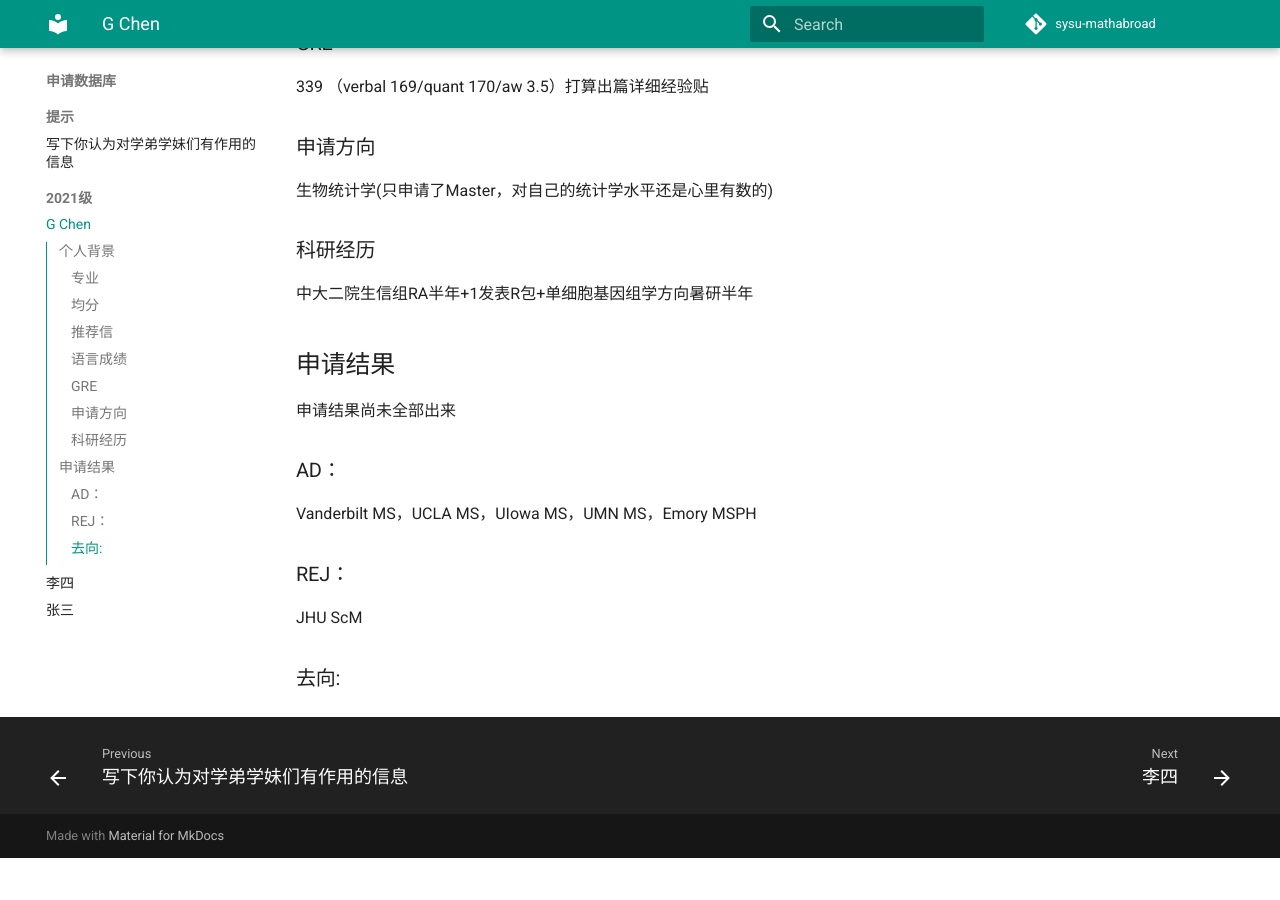
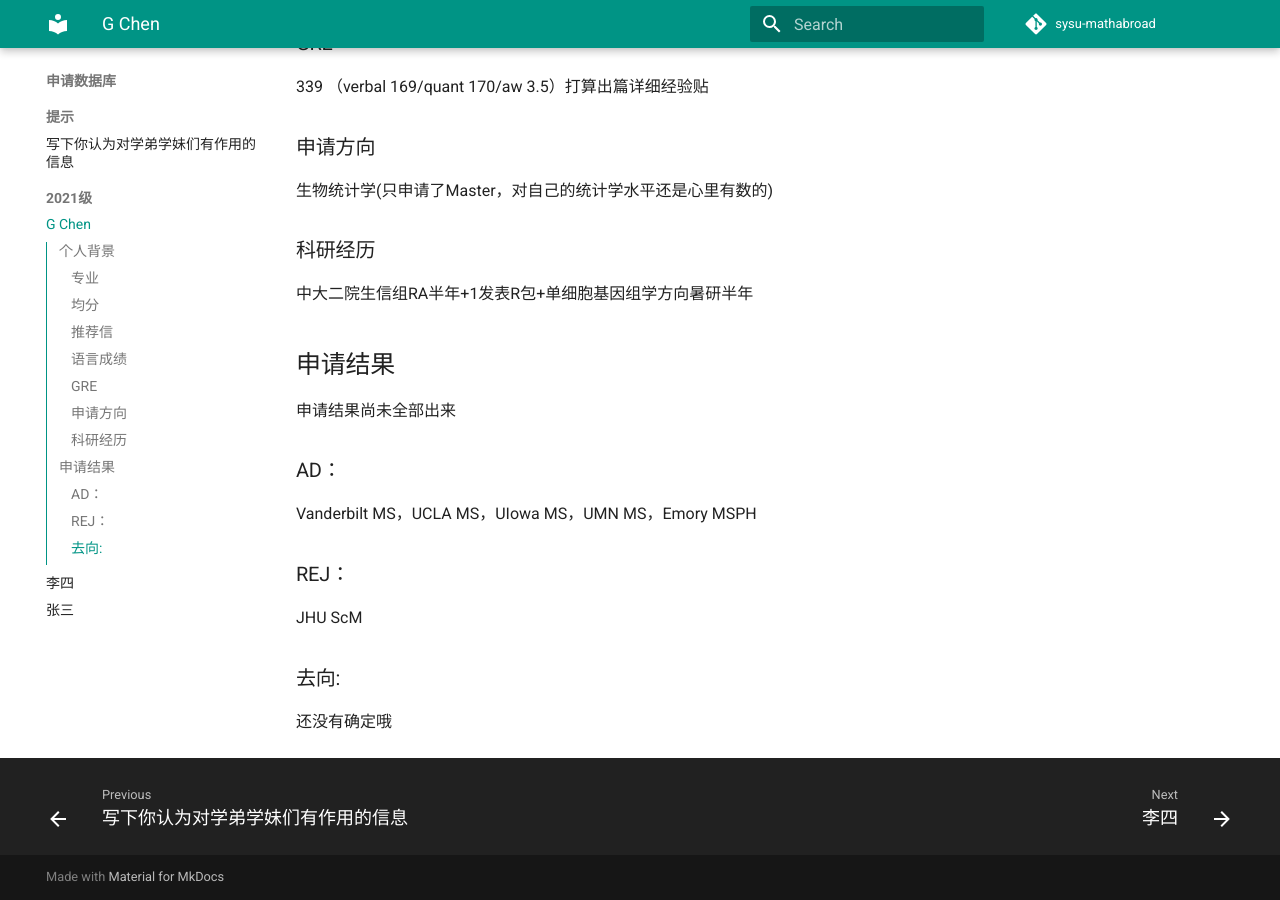
Before and after one commit to guanruchen03/SYSU-mathabroad, an MkDocs documentation site: the page built from docs/gchen.md, in a window 1280 px wide and 900 px high, scrolled down 665 px. Built offline with MkDocs 1.6.1 and Material for MkDocs 9.7.7, drawn with Linux system fonts in a browser that asks for light colours; comment, search, counter and statistics services are not loaded; before the commit the page ends 1523 px from its top, so only the background shows below that.

Commit message:
update gchen

```diff
--- a/docs/gchen.md
+++ b/docs/gchen.md
@@ -23,3 +23,4 @@ Vanderbilt MS，UCLA MS，UIowa MS，UMN MS，Emory MSPH
 ### REJ：
 JHU ScM
 ### 去向:
+还没有确定哦
```
